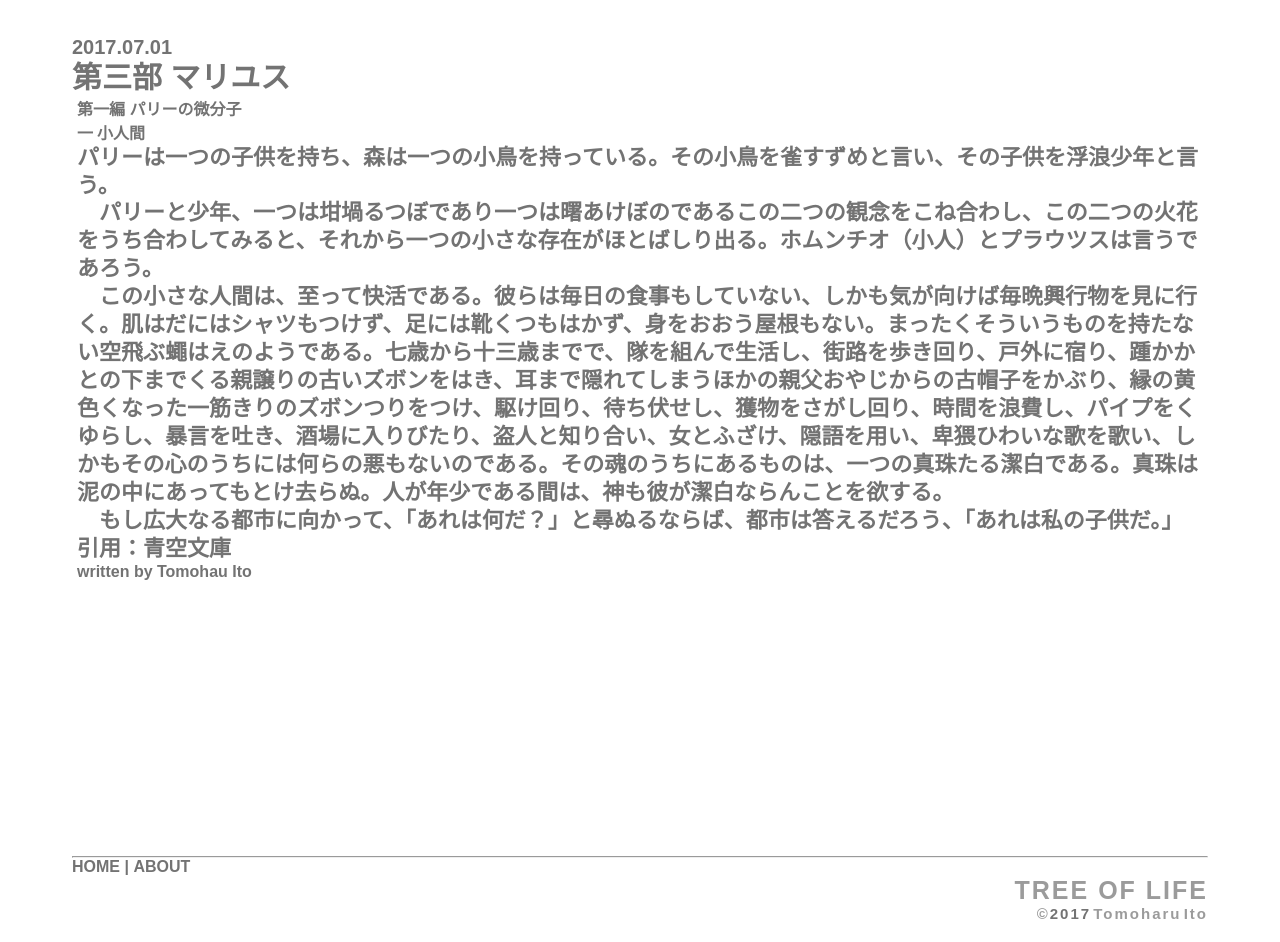
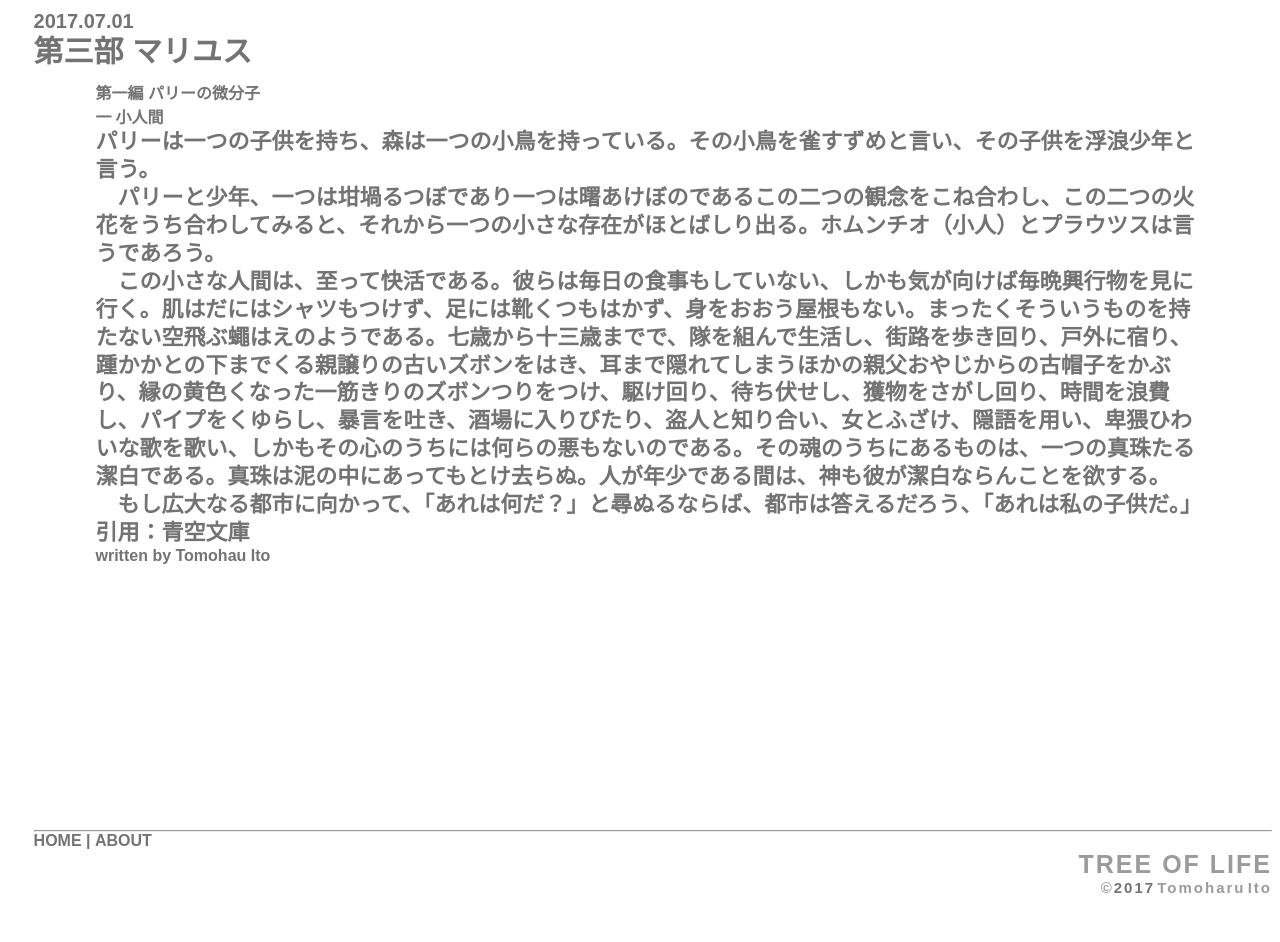
Before and after one commit to TomoharuIto/blog, a Jekyll site: the page built from _posts/2017-07-01-post.md, in a window 1280 px wide. Built offline with Jekyll 4.4.1, drawn with Linux system fonts in a browser that asks for light colours; nearby versions of some CDN libraries; some web fonts are replaced; comment, search, counter and statistics services are not loaded; after the commit the page ends 916 px from its top, so only the background shows below that.

Commit message:
Tweak the layout by CSS

```diff
--- a/_layouts/post.html
+++ b/_layouts/post.html
@@ -18,11 +18,12 @@
     <script src="/blog/common/js/post.js"></script>
   </head>
 
-  <body id="pageBody">
-    <header>
+  <body id="Reading_matter">
+
+    <header id="Headline">
       {% include post_header.html %}
       <h2 class="Title">{{ page.title }}</h2>
-    </header>
+    </header><!-- /#Headline -->
 
     <main id="Contents">
       <article>
@@ -35,9 +36,10 @@
       </article>
     </main><!-- /#Contents -->
 
-    <footer id="pageFood">
+    <footer id="Appendix">
      {% include footer.html %}
-   </footer>
-  </body><!-- /#pageBody -->
+   </footer><!-- /#Appendix -->
+
+  </body><!-- /#Reading_matter -->
 
 </html>
--- a/common/css/post.css
+++ b/common/css/post.css
@@ -65,12 +65,12 @@ body * {
 }
 
 
-#pageBody {
+#Reading_matter {
   /* position: relative; */
   display: flex;
   flex-direction: column;
   min-height: 100vh;
-  padding: 2% 5% 0;
+  padding-left: 2%;
 }
 
 /* ================================================== */
@@ -88,7 +88,7 @@ header > time {
 }
 
 #Contents {
-  padding: 0 5px;
+  padding: 10px 5%;
   flex: auto;
   /* display: flex;            */
   /* flex-flow: column nowrap; */
@@ -106,7 +106,7 @@ header > time {
 /*== Page footer == ページフッター ==*/
 /* ================================================== */
 
-#pageFood {
+#Appendix {
   padding: 1% 0;
   /* display: block;     */
   /* position: absolute; */
```
Also changed, not shown: 4 other files.
